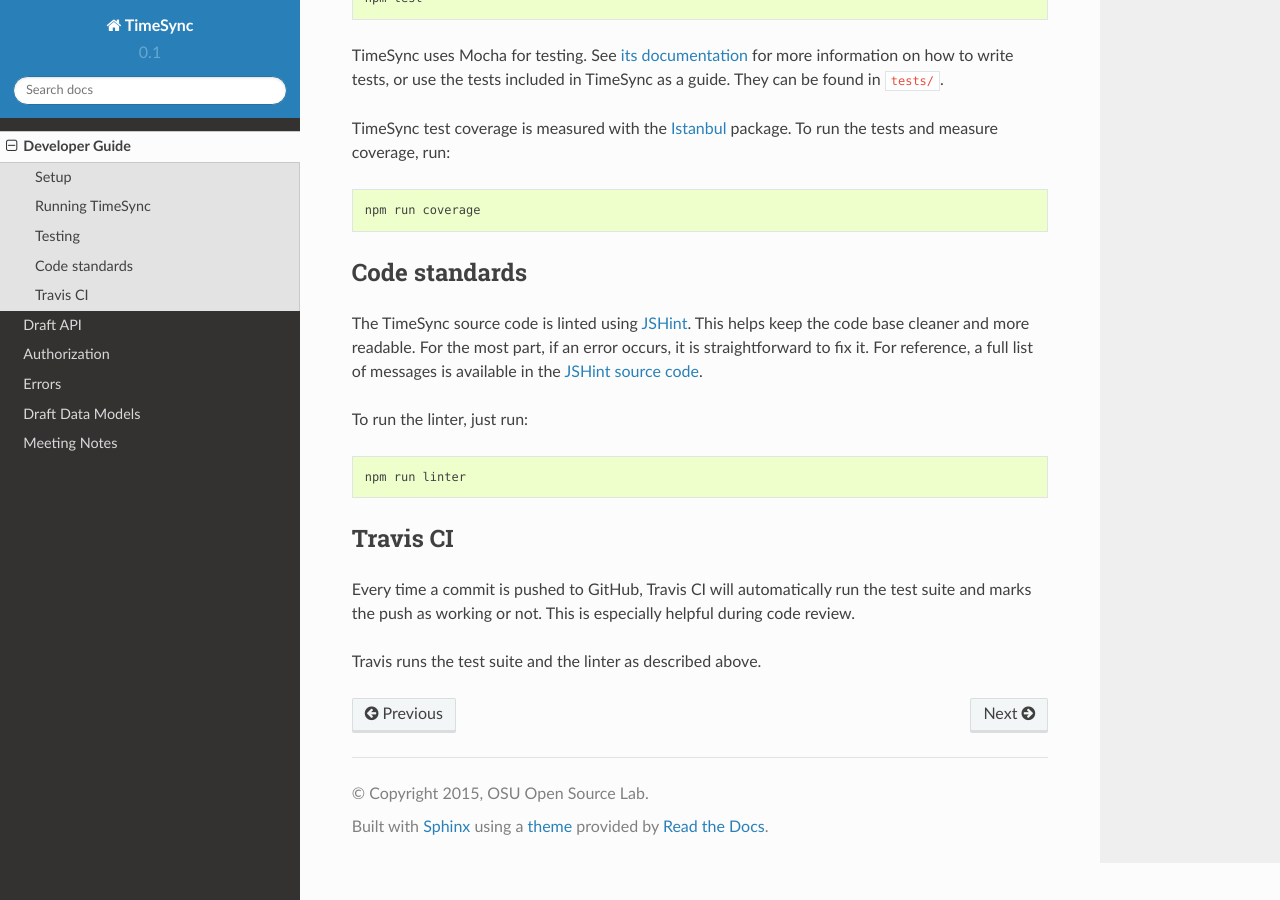
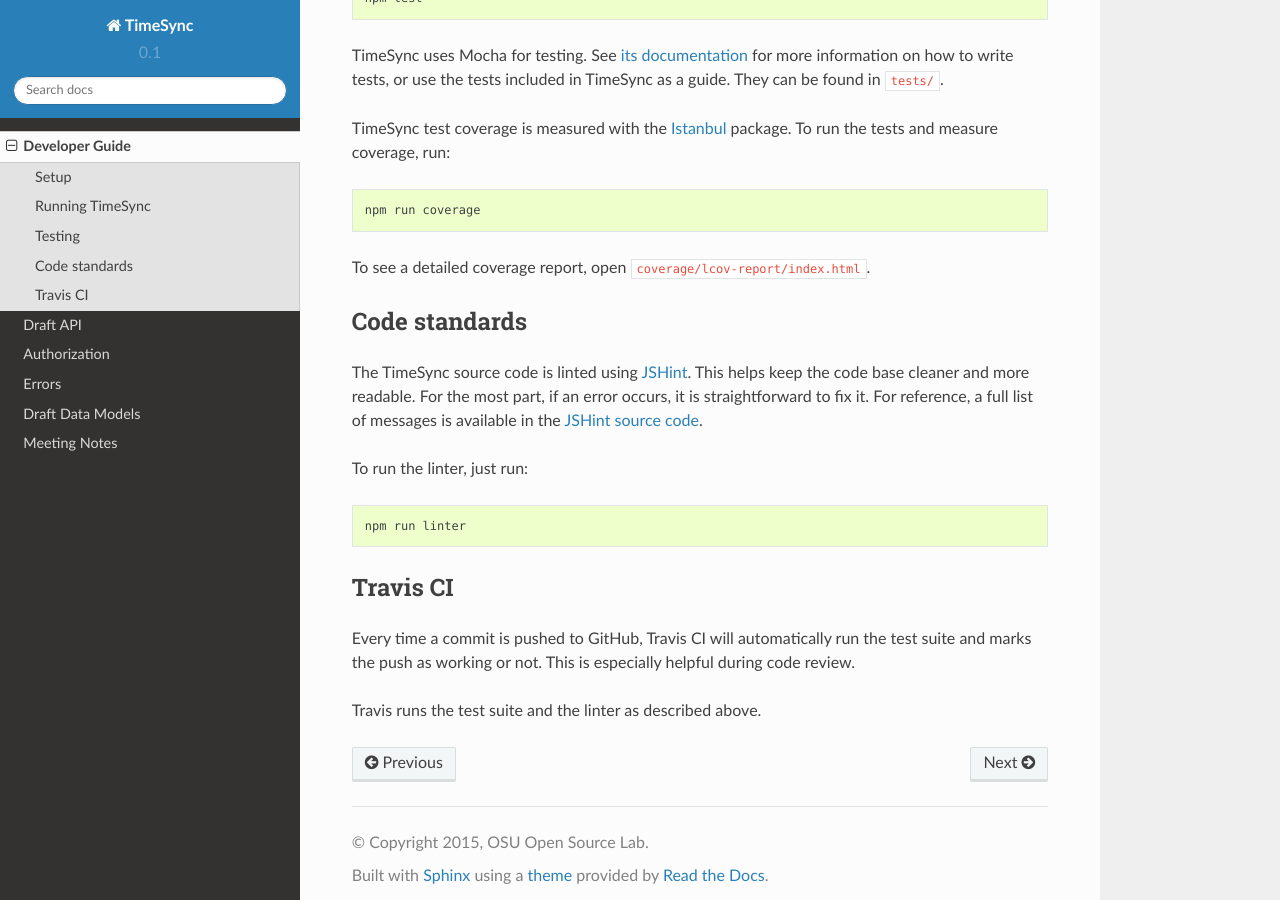
Before and after one commit to osuosl/timesync-node, a Sphinx documentation site: the page built from docs/source/dev/development.rst, in a window 1280 px wide and 900 px high, scrolled down 1508 px. Built offline with Sphinx 7.4.7 and the Read the Docs theme 2.0.0, drawn with Linux system fonts in a browser that asks for light colours.

Commit message:
Add node about detailed coverage report

```diff
--- a/docs/source/dev/development.rst
+++ b/docs/source/dev/development.rst
@@ -76,6 +76,8 @@ tests and measure coverage, run::
 
 	npm run coverage
 
+To see a detailed coverage report, open ``coverage/lcov-report/index.html``.
+
 .. _Istanbul: https://github.com/gotwarlost/istanbul
 .. _`its documentation`: http://mochajs.org/
 
```
